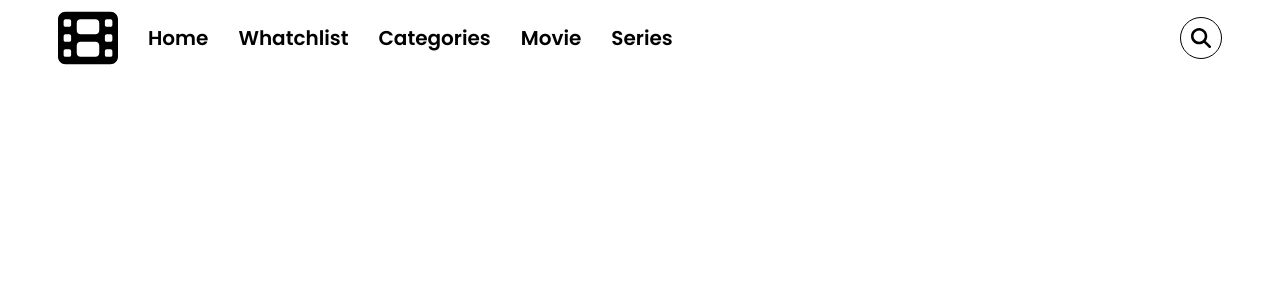
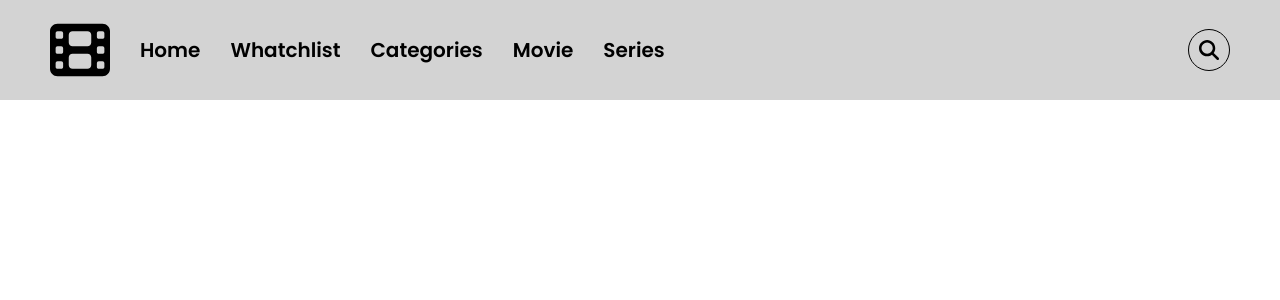
Before and after one commit to veselovae/movie-app, a Vue app: page / in a window 1280 px wide. Shown: the top 300 px of the page. Built offline with nearby package versions, Linux system fonts and the light colour scheme.

Commit message:
added header layout

```diff
--- /dev/null
+++ b/src/components/ItemOfNavigation.vue
@@ -0,0 +1,5 @@
+<template>
+    <li class="navigation-item">
+        <slot></slot>
+    </li>
+</template>
--- a/src/components/TheHeader.vue
+++ b/src/components/TheHeader.vue
@@ -1,17 +1,25 @@
 <script setup lang="ts">
     import logo from "./icons/TheLogo.vue";
     import searchIcon from "./icons/TheSearchIcon.vue";
+    import ItemOfNavigation from "./ItemOfNavigation.vue";
+
+    import { ref } from "vue";
+    const nvigationItems = ref<string[]>([
+        "Home",
+        "Whatchlist",
+        "Categories",
+        "Movie",
+        "Series",
+    ]);
 </script>
 <template>
     <header>
         <div class="logo-and-navigation-container">
             <logo class="logo" />
             <div class="navigation">
-                <li class="navigation-item">Home</li>
-                <li class="navigation-item">Whatchlist</li>
-                <li class="navigation-item">Categories</li>
-                <li class="navigation-item">Movie</li>
-                <li class="navigation-item">Series</li>
+                <ItemOfNavigation v-for="item in nvigationItems" :key="item">
+                    {{ item }}
+                </ItemOfNavigation>
             </div>
         </div>
 
@@ -26,7 +34,8 @@
         display: flex;
         justify-content: space-between;
         align-items: center;
-        padding: 0 50px;
+        padding: 20px 50px;
+        background-color: lightgray;
     }
 
     .logo-and-navigation-container {
@@ -53,12 +62,12 @@
 
     .search-container {
         border: 1px black solid;
-        box-sizing: content-box;
-        height: 40px;
         border-radius: 50%;
         cursor: pointer;
+        display: flex;
     }
     .search-icon {
+        box-sizing: content-box !important;
         height: 20px;
         width: 20px;
         padding: 10px;
--- a/src/main.ts
+++ b/src/main.ts
@@ -1,4 +1,5 @@
 import { createApp } from "vue";
 import App from "./App.vue";
+import "./assets/main.css";
 
 createApp(App).mount("#app");
```
